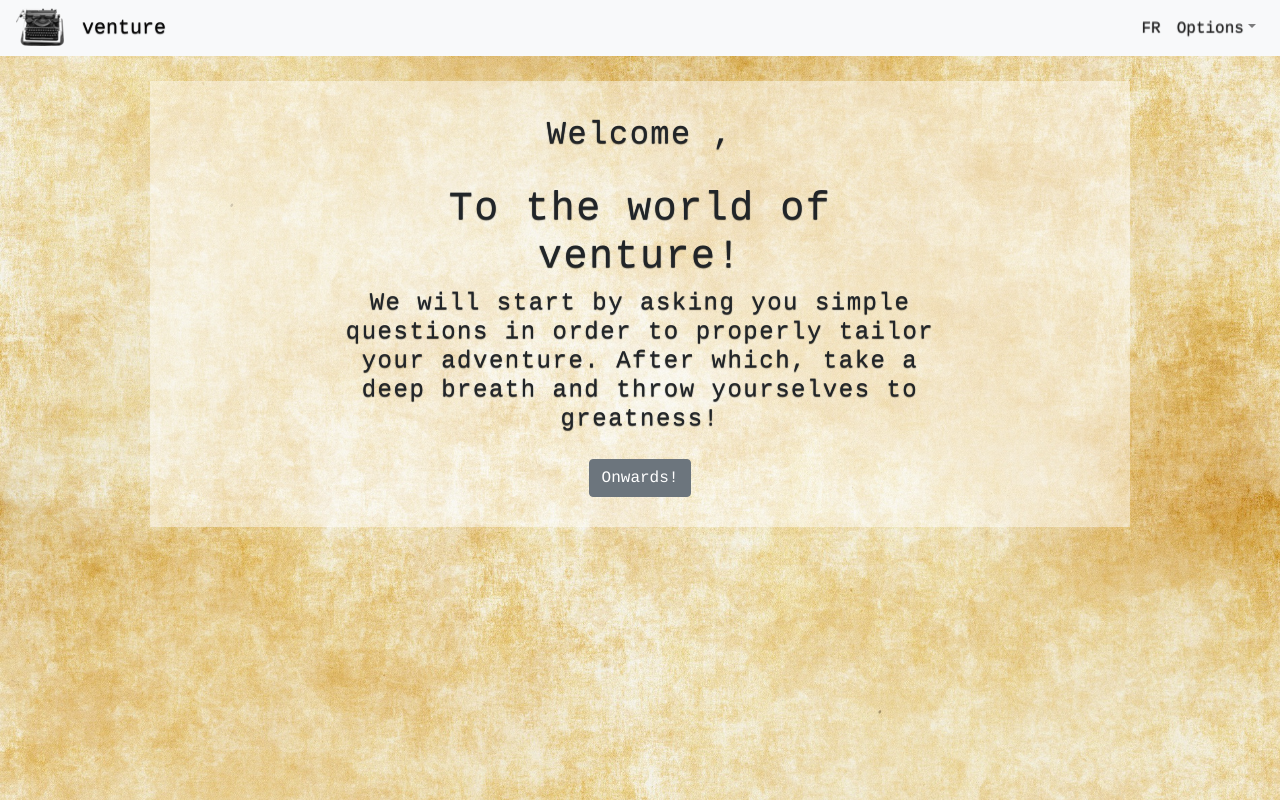
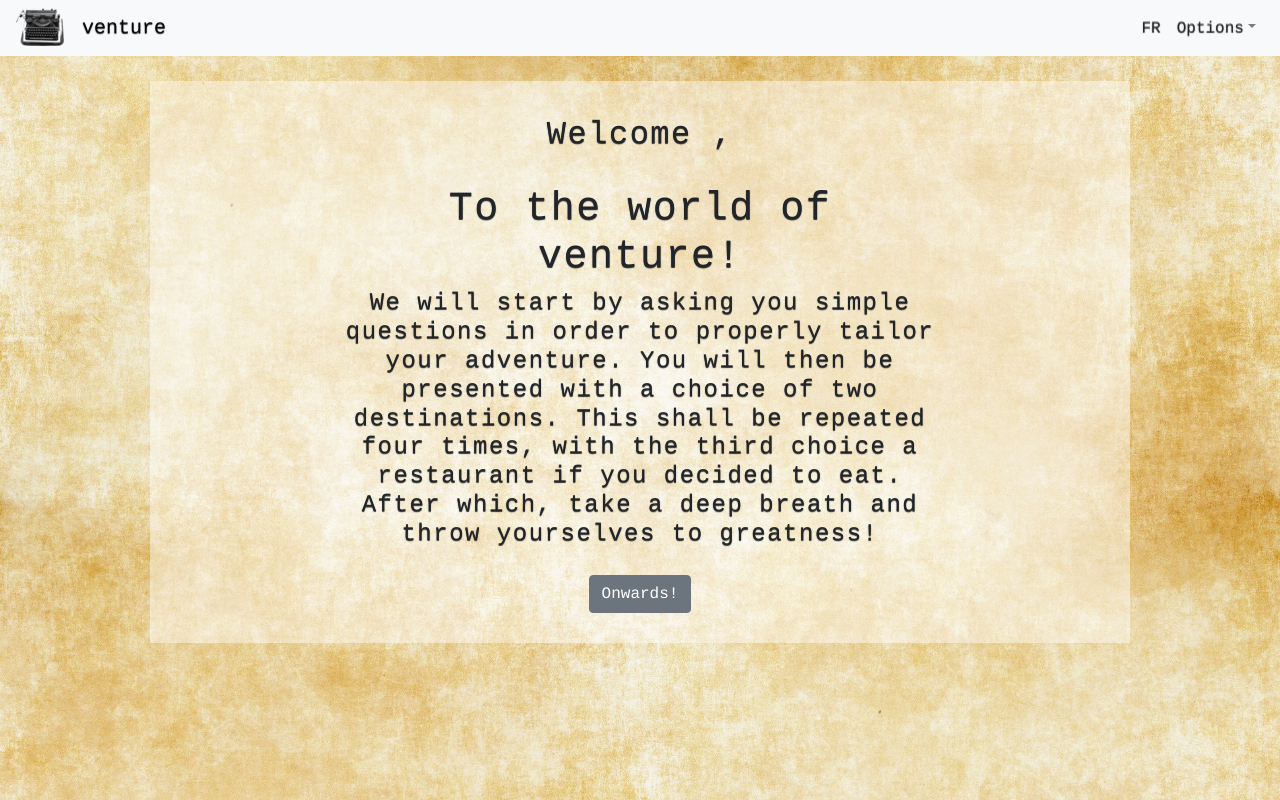
Before and after one commit to girlslearningcodeyul/frontend-venture, a React (Create React App) app: page /rules in a window 1280 px wide. Built offline with nearby package versions, Linux system fonts and the light colour scheme.

Commit message:
fixed inputs

```diff
--- a/src/Rules.js
+++ b/src/Rules.js
@@ -82,6 +82,8 @@ class Content extends Component {
                             <Label for="ventureWelcome2">
                             <h1> To the world of venture!</h1>
                             <h4>We will start by asking you simple questions in order to properly tailor your adventure.
+                                You will then be presented with a choice of two destinations.
+                                This shall be repeated four times, with the third choice a restaurant if you decided to eat.
                                  After which, take a deep breath and throw yourselves to greatness!</h4>
                             </Label>
                         </Col>
@@ -124,7 +126,9 @@ class Content extends Component {
                         <Col sm={{ size: 8, offset: 2 }}>
                             <Label for="ventureWelcome2">
                                     <h1>Dans le monde de venture!</h1>
-                            <h4>On va vous demander de simples questions auquelles vous pouvez répondre avec un ou plusieurs choix! À la fin on vous présentera une fine sélection. Faites vôtres décisions!
+                            <h4>On va vous demander de simples questions auquelles vous pouvez répondre avec un ou plusieurs choix!
+                            On vous présentera deux destinations. Ce procès répétera quatre fois. Le troisième sera un restaurant si vous avez decider de manger.
+                            Bon voyage!
                             et à la venture!</h4></Label>
                         </Col>
                         <Col sm="12" md={{ size: 8, offset: 2 }}>
```
